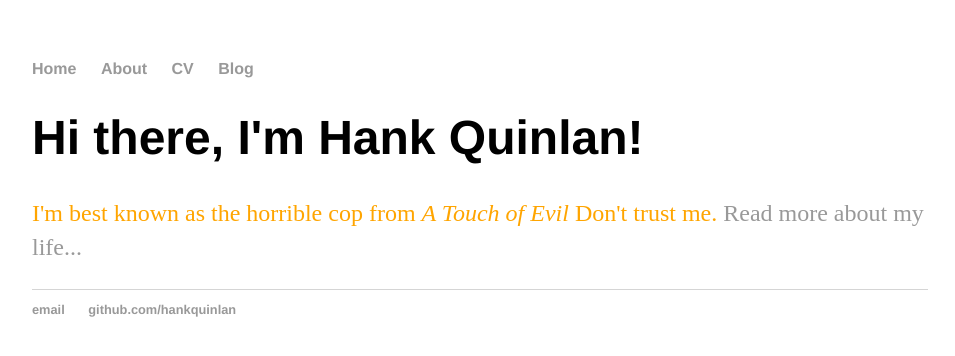
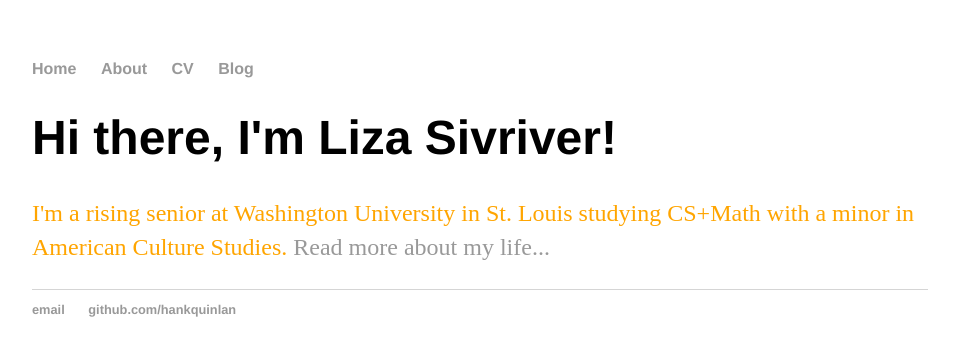
Before and after one commit to lizasivriver/lizasivriver, a Jekyll site: the page built from index.html, in a window 1280 px wide. Shown: the top 356 px of the page, without its empty margins (160-1115 px from the left). Built offline with Jekyll 4.4.1, drawn with Linux system fonts in a browser that asks for light colours.

Commit message:
update with personal info

```diff
--- a/index.html
+++ b/index.html
@@ -1,8 +1,8 @@
 ---
 layout: default
-title: Hank Quinlan, Horrible Cop
+title: Liza Sivriver's DREU Internship
 ---
 <div class="blurb">
-	<h1>Hi there, I'm Hank Quinlan!</h1>
-	<p>I'm best known as the horrible cop from <em>A Touch of Evil</em> Don't trust me. <a href="/about">Read more about my life...</a></p>
+	<h1>Hi there, I'm Liza Sivriver!</h1>
+	<p>I'm a rising senior at Washington University in St. Louis studying CS+Math with a minor in American Culture Studies. <a href="/about">Read more about my life...</a></p>
 </div><!-- /.blurb -->
```
